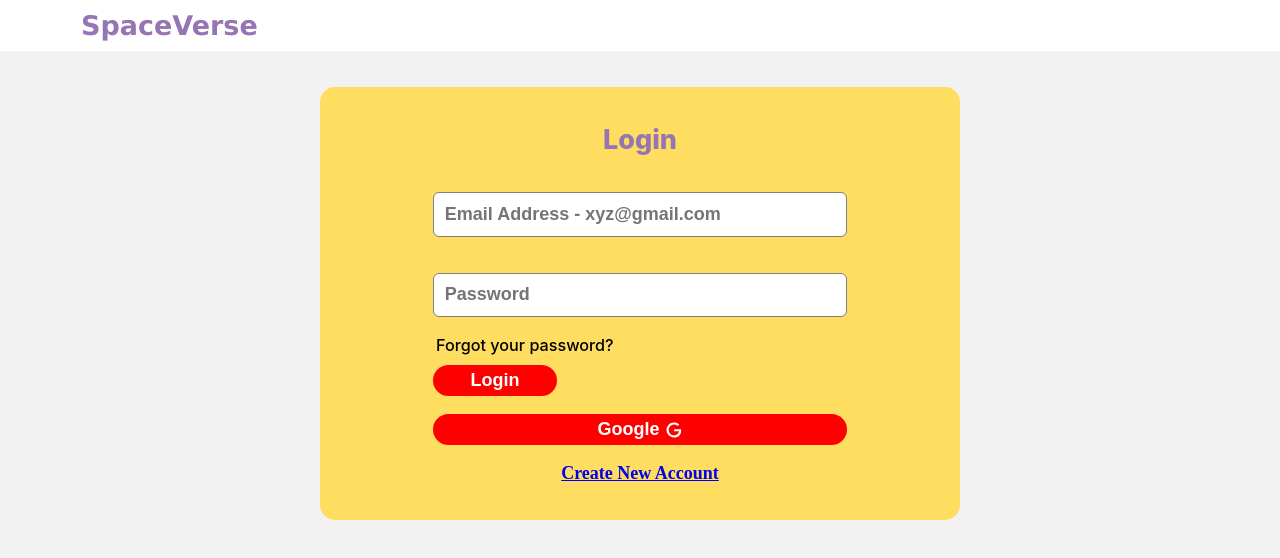
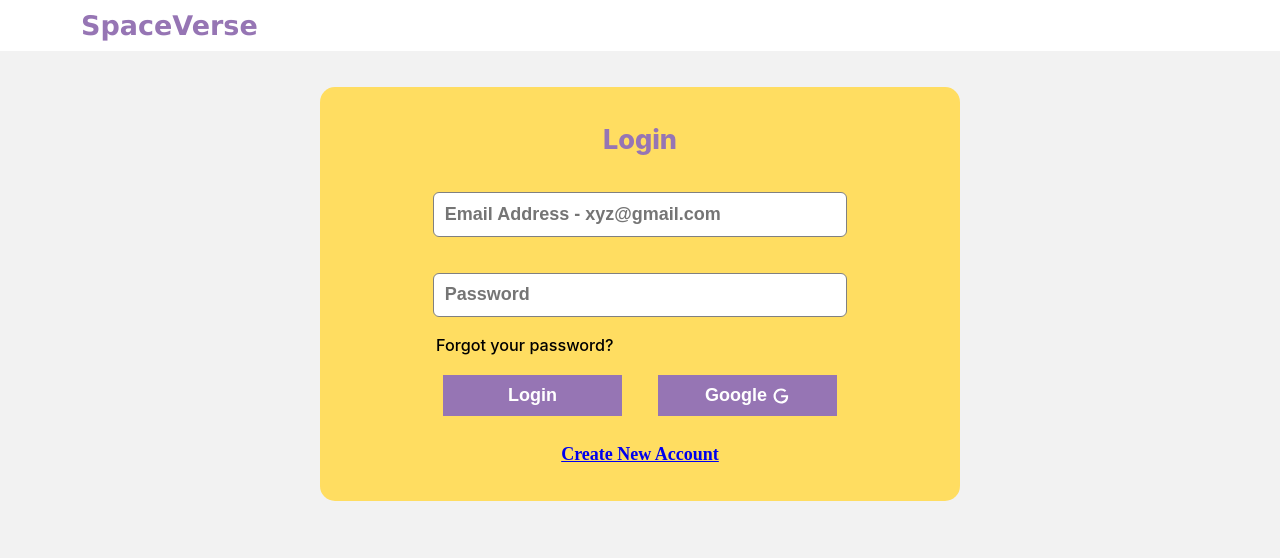
Before and after one commit to tarunsankhla/socialmedia-react, a React (Create React App) app: page /login in a window 1280 px wide. Shown: the top 558 px of the page. Built offline with nearby package versions, Linux system fonts and the light colour scheme; no server answers; the database is empty.

Commit message:
ui improvement

```diff
--- a/src/App.css
+++ b/src/App.css
@@ -282,8 +282,10 @@ span {
 
 
 .btn-login-signup{
-	border-radius: 1em;
-    padding: 7px 1em;
+	/* border-radius: 1em; */
+	width: 100%;
+    padding: 10px 1.2em !important;
+	background-color: var(--primary-color) !important;
 }
 
 .btn-login-signup:hover{
--- a/src/components/UI/AddPost/AddPost.jsx
+++ b/src/components/UI/AddPost/AddPost.jsx
@@ -40,6 +40,10 @@ const AddPost = () => {
             // Alert("error", "Input cannot be blank");
             alert("Input cannot be blank")
         } else {
+            setPost((boardObj) => ({
+                ...boardObj,
+                "content": ""
+            }));
             let postId = uuid();
             console.log(postId);
             Post.user = userState.user ?? "";
@@ -60,10 +64,7 @@ const AddPost = () => {
                 console.log(err.message)
                 // Alert("info", err.message);
             }
-            setPost((boardObj) => ({
-                ...boardObj,
-                "content": ""
-            }));
+
         }
     }
 
--- a/src/components/common/Posts/Post.css
+++ b/src/components/common/Posts/Post.css
@@ -21,4 +21,5 @@
     padding: 10px 5px;
     color: black;
     white-space: pre-wrap;
+    text-align: justify;
 }
--- a/src/components/common/Posts/Post.jsx
+++ b/src/components/common/Posts/Post.jsx
@@ -211,11 +211,11 @@ const Post = ({props}) => {
                     }</span>
                 </div>
                 <Link to={`/post/${props.user.userId}/${props.postid}`}>
-                    <p className='post-data-content-container'>
+                    <div className='post-data-content-container'>
                         {
                             props.content
                         }
-                    </p>
+                    </div>
                 </Link>
                 <div className='post-data-action-container'>
                     <span className='hover flex flex-center lg-txt'>
--- a/src/pages/LoginPage/LoginPage.jsx
+++ b/src/pages/LoginPage/LoginPage.jsx
@@ -77,13 +77,20 @@ const LoginPage = () => {
               >
                 Forgot your password?
               </div>
+              <div className='flex-center pd-10' style={{gap:"2em"}}>
+                <NormalButton name="Login" color="red" click={loginClickHandler} class="btn-login-signup" />
+                <NormalButton name=" Google" color="red" click={(e) => {
+                    e.preventDefault();
+                    LoginWIthGoogleAuth(userDispatch, setUserData, navigate);
+                }} icon={<IconGoogle />} class="btn-login-signup" />
+              </div>
 
               {/* <div className="login-cta-buttons"> */}
                 {/* <span
                   className="btn primary-btn-md"
                   onClick={loginClickHandler}
                 > */}
-                  <NormalButton name="Login" color="red" click={loginClickHandler} class="btn-login-signup"/>
+
                   {/* Login */}
                 {/* </span> */}
               {/* </div> */}
@@ -97,11 +104,9 @@ const LoginPage = () => {
                 }}
               > */}
                 {/* <i className="fab fa-google"></i> */}
-                {/* login with Google */}
-            <NormalButton name=" Google" color="red" click={(e) => {
-              e.preventDefault();
-              LoginWIthGoogleAuth(userDispatch, setUserData, navigate);
-            }} icon={<IconGoogle />} class="btn-login-signup"/>
+            {/* login with Google */}
+
+
               {/* </span> */}
             {/* </div> */}
             <Link className="cursive underline" to="/signup">
--- a/src/pages/PostPage/PostPage.jsx
+++ b/src/pages/PostPage/PostPage.jsx
@@ -113,7 +113,7 @@ const PostPage = () => {
                 </span>
 
             </div>
-            <p className='flex pd-10' style={{whiteSpace: "pre-wrap"}}>
+            <p className='flex pd-10' style={{whiteSpace: "pre-wrap",textAlign:"justify"}}>
                 {postData.content}
             </p>
             <p className='flex gray-txt lg-txt pd-5'>
--- a/src/utils/authService.js
+++ b/src/utils/authService.js
@@ -74,8 +74,8 @@ const LoginWIthGoogleAuth = async (userDispatch, setUserData, navigate) => {
     }
     const userRef = doc(firestore, `users/${response.user.uid}`);
       const responseOfDOC = await getDoc(userRef);
-      console.log(response.data(), responseOfDOC.id, setUserData, response.user.uid);
-      console.log(response.data()[response.user.uid]);
+      console.log(responseOfDOC.data(), responseOfDOC.id, setUserData, response.user.uid);
+      console.log(responseOfDOC.data()[response.user.uid]);
     userDispatch({
       type: "userauth",
       token: response?.user?.accessToken ?? "",
```
